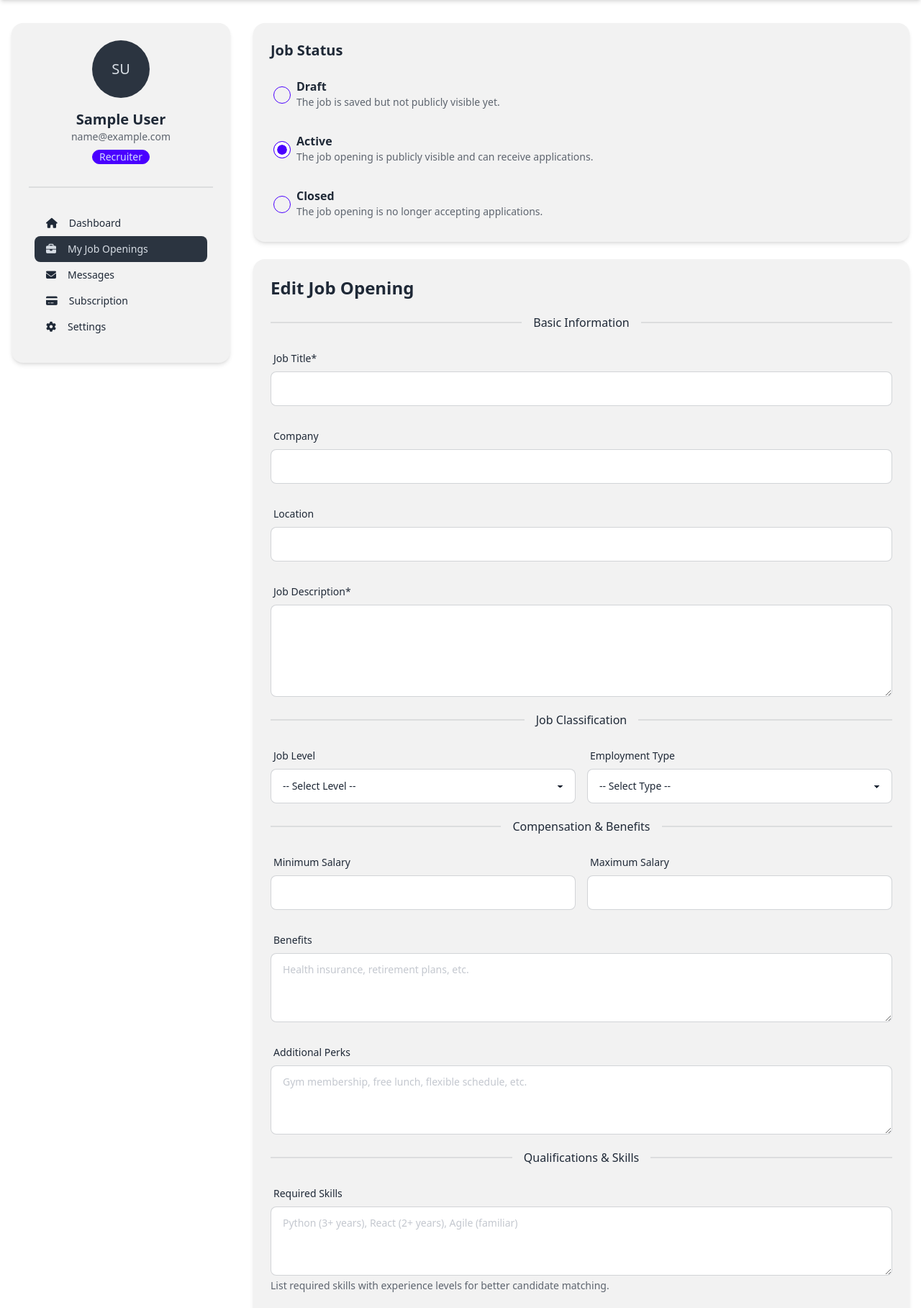
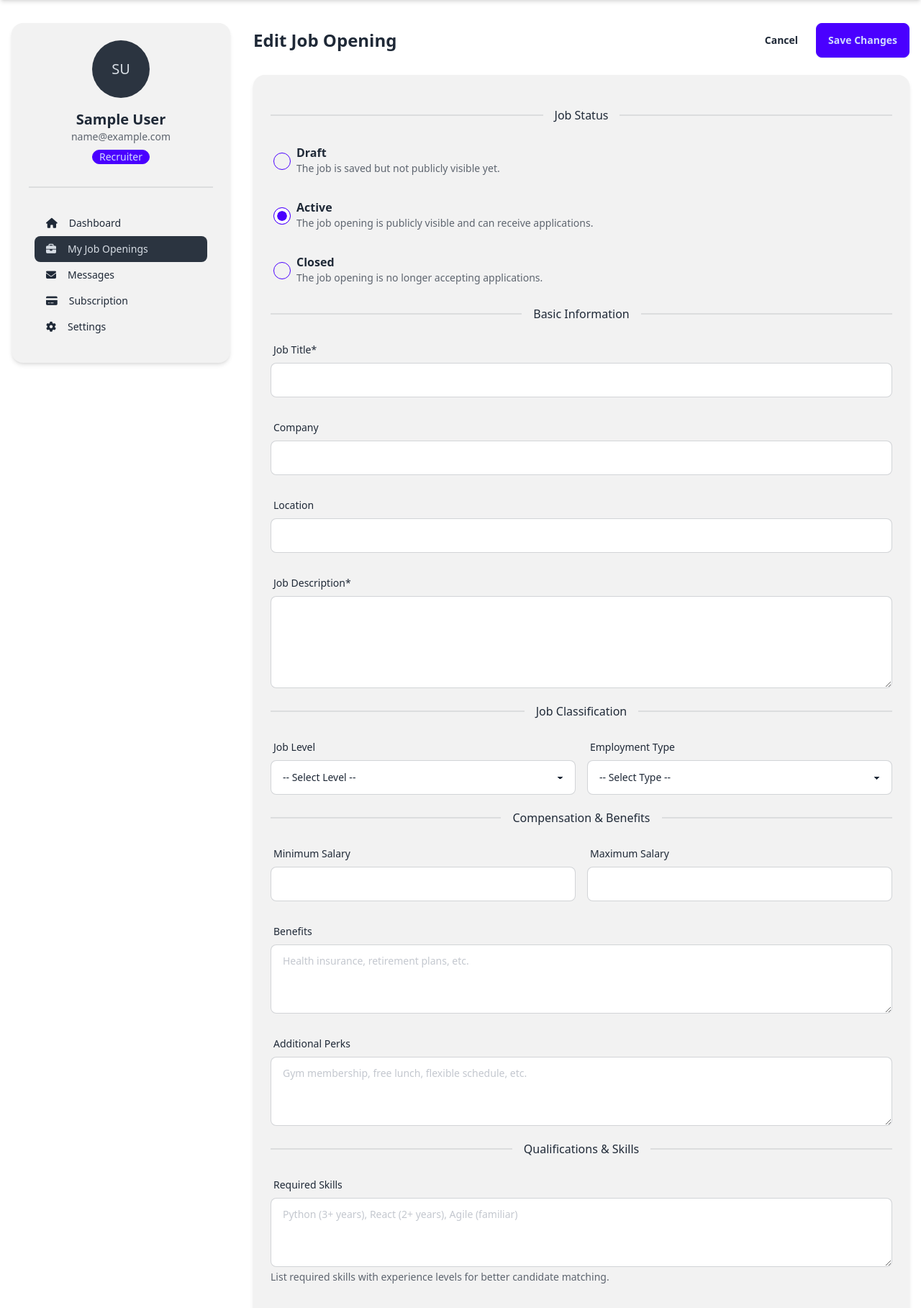
Before and after one commit to btfranklin/hiredar-saas-archive, a Django app: template apps/recruiters/templates/recruiters/job_openings/edit.html in a window 1280 px wide. Shown: the part 64-1881 px from the top of the page at 72% size. Run offline with Django 5.2, Linux system fonts and the light colour scheme; the template is opened without the code that fills it, so the values that code supplies are empty; the visitor is signed in with stand-in values (Sample User, id 1); parts of the project's set-up code (start-up, migrations or seed data) failed here and were passed over; some libraries are stand-ins or nearby versions.

Commit message:
Refactor job openings dashboard and edit templates for improved clarity and functionality
- Updated the dashboard template to generalize the title from "Active Job Openings" to "Job Openings" for consistency.
- Enhanced the job openings display by adding a link to view candidates directly from the dashboard.
- Improved the job status display logic in the dashboard to handle multiple statuses: 'active', 'draft', and 'closed'.
- Refactored the job opening edit template to streamline the layout and improve accessibility, including a clearer section for job status selection.
- Consolidated action buttons for better user experience and ensured consistent styling with Tailwind CSS and DaisyUI.

```diff
--- a/apps/recruiters/templates/recruiters/job_openings/edit.html
+++ b/apps/recruiters/templates/recruiters/job_openings/edit.html
@@ -11,10 +11,27 @@
 
         <!-- Main Content -->
         <div class="w-full lg:w-3/4">
-            <!-- Status Info -->
-            <div class="bg-base-200 rounded-box p-6 shadow-md mb-6">
-                <h2 class="text-xl font-bold mb-4">Job Status</h2>
-                <div class="space-y-4">
+            <!-- Page Header -->
+            <div class="flex justify-between items-center mb-6">
+                <h1 class="text-2xl font-bold">Edit Job Opening</h1>
+                <div class="flex gap-2">
+                    {% if job_opening.pk %}
+                    <a href="{% url 'recruiters:job_openings_detail' job_opening.pk %}" class="btn btn-ghost">Cancel</a>
+                    {% else %}
+                    <a href="{% url 'recruiters:job_openings_list' %}" class="btn btn-ghost">Cancel</a>
+                    {% endif %}
+                    <button type="submit" class="btn btn-primary" form="job-edit-form">Save Changes</button>
+                </div>
+            </div>
+
+            <!-- Main Form Container -->
+            <div class="bg-base-200 rounded-box p-6 shadow-md">
+                <form id="job-edit-form" method="post" class="space-y-6">
+                    {% csrf_token %}
+
+                    <div class="divider">Job Status</div>
+
+                    <fieldset class="space-y-4">
                         <div class="form-control">
                             <label class="label cursor-pointer flex items-start gap-2">
                                 <input type="radio" name="status" class="radio radio-primary mt-1" value="draft" {% if job_opening.status == 'draft' %}checked{% endif %} />
@@ -44,12 +61,10 @@
                                 </div>
                             </label>
                         </div>
-                </div>
+                    </fieldset>
 
                     {% if job_opening.candidate_matches.exists %}
-                    <div class="divider"></div>
-
-                    <div>
+                        <div class="my-4">
                             <h3 class="font-semibold">Candidate Matches</h3>
                             <p class="text-sm text-base-content/70 mb-2">You have {{ job_opening.candidate_matches.count }} potential candidates for this position.</p>
                             <a href="{% url 'matching:candidates' job_opening.id %}" class="btn btn-sm btn-outline w-full">
@@ -57,13 +72,6 @@
                             </a>
                         </div>
                     {% endif %}
-            </div>
-
-            <div class="bg-base-200 rounded-box p-6 shadow-md">
-                <h1 class="text-2xl font-bold mb-6">Edit Job Opening</h1>
-
-                <form method="post" class="space-y-6">
-                    {% csrf_token %}
 
                     <div class="divider">Basic Information</div>
 
@@ -247,22 +255,19 @@
                             <input type="text" id="id_travel_requirements" name="travel_requirements" class="input input-bordered w-full" placeholder="e.g., 25% travel or occasional travel required" value="{{ job_opening.travel_requirements }}">
                         </div>
                     </div>
+                </form>
+            </div>
 
-                    <div class="flex justify-end gap-2 mt-8">
+            <!-- Bottom Action Buttons -->
+            <div class="flex justify-end gap-2 mt-6">
                 {% if job_opening.pk %}
                 <a href="{% url 'recruiters:job_openings_detail' job_opening.pk %}" class="btn btn-ghost">Cancel</a>
                 {% else %}
                 <a href="{% url 'recruiters:job_openings_list' %}" class="btn btn-ghost">Cancel</a>
                 {% endif %}
-                        <button type="submit" class="btn btn-primary">Save Changes</button>
-                    </div>
-                </form>
+                <button type="submit" class="btn btn-primary" form="job-edit-form">Save Changes</button>
             </div>
         </div>
     </div>
 </div>
-
-<script>
-    // No need for any JS to update checkbox state
-</script>
 {% endblock %}
--- a/apps/recruiters/views/dashboard_views.py
+++ b/apps/recruiters/views/dashboard_views.py
@@ -39,7 +39,7 @@ class DashboardView(LoginRequiredMixin, TemplateView):
         # Get active job openings
         context["active_jobs"] = JobOpening.objects.filter(
             recruiter=user.recruiter_profile,
-            status="active",
+            status__in=["active", "draft"],
         ).order_by("-created_at")[:5]
 
         # Get recent job openings (all, including inactive)
```
Also changed, not shown: apps/recruiters/templates/recruiters/dashboard.html (+17 -11 lines). Lines whose indentation alone changed are shown as unchanged.
